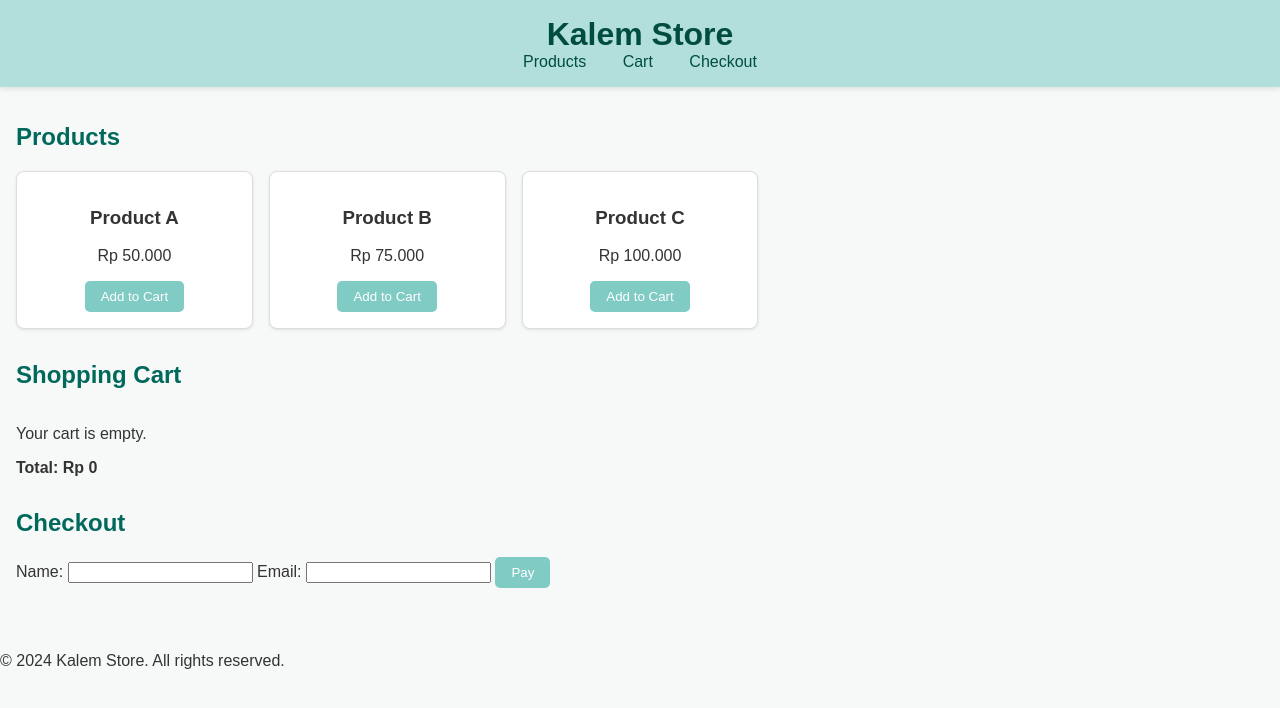
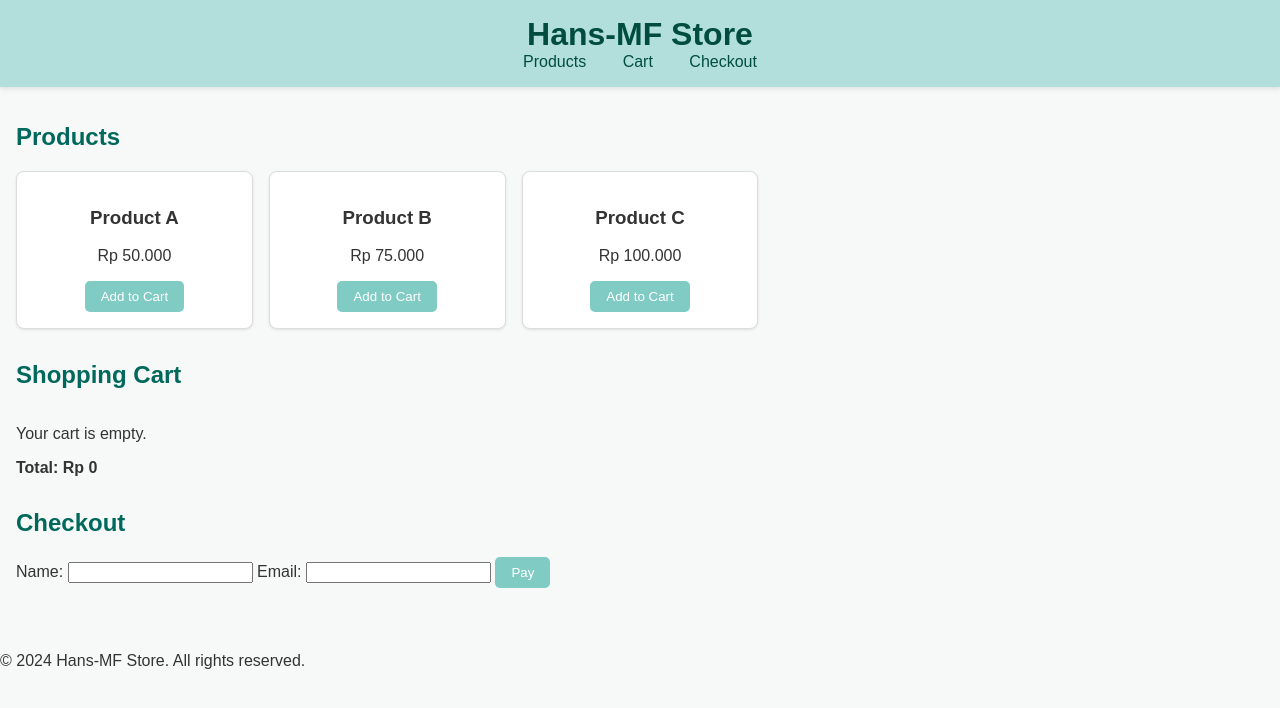
Before and after one commit to Hansmf07/UTS-Pemrograman-WEB, a plain HTML site: page UTS Pemrograman WEB/index.html in a window 1280 px wide. Drawn offline with Linux system fonts and the light colour scheme.

Commit message:
index.html

```diff
--- a/UTS Pemrograman WEB/index.html
+++ b/UTS Pemrograman WEB/index.html
@@ -8,7 +8,7 @@
 </head>
 <body>
     <header>
-        <h1>Kalem Store</h1>
+        <h1>Hans-MF Store</h1>
         <nav>
             <a href="#products">Products</a>
             <a href="#cart">Cart</a>
@@ -47,7 +47,7 @@
     </main>
 
     <footer>
-        <p>&copy; 2024 Kalem Store. All rights reserved.</p>
+        <p>&copy; 2024 Hans-MF Store. All rights reserved.</p>
     </footer>
 
     <script src="script.js"></script>
```
